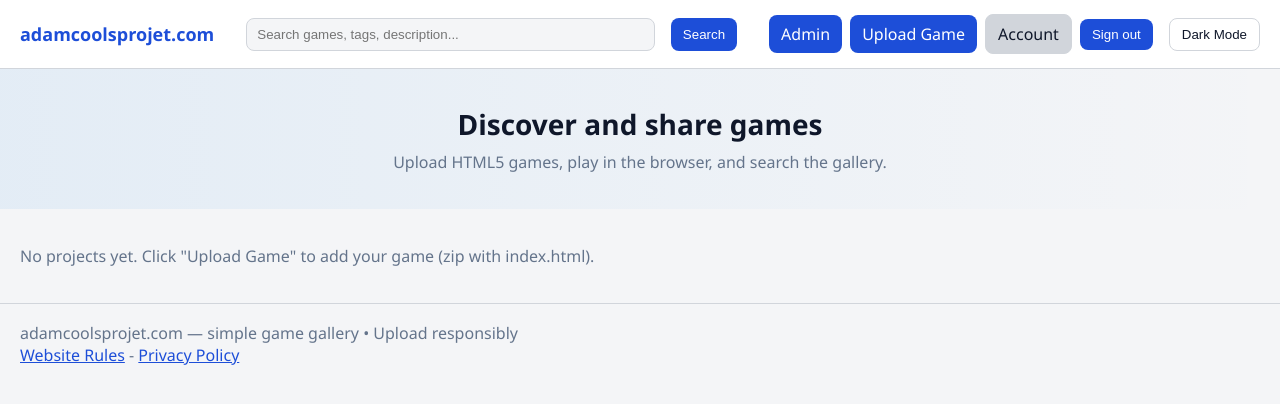
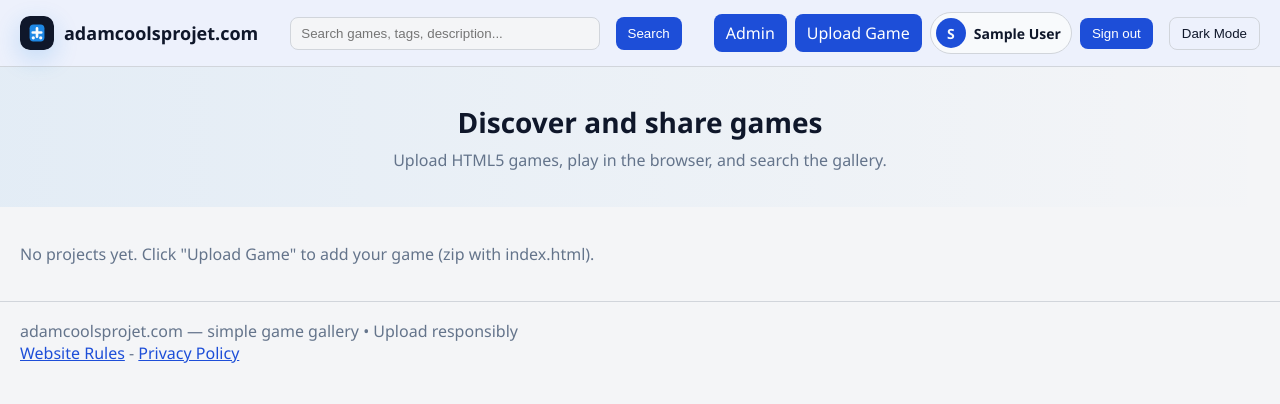
Before and after one commit to coolsadam00-oss/adamcoolsprojet, a Flask app: page / in a window 1280 px wide. Shown: the top 404 px of the page. Run offline with Flask 2, Linux system fonts and the light colour scheme; the visitor is signed in with stand-in values (Sample User, id 1); data comes from the database, SQL or seed files in the repository; data that the repository does not hold is empty; some libraries are stand-ins or nearby versions.

Commit message:
Add profile menu and username search

```diff
--- a/app.py
+++ b/app.py
@@ -67,6 +67,7 @@ def inject_site_name():
         "ui_accent": get_setting("accent_color", ""),
         "current_user": current_user(),
         "is_admin": is_admin(),
+        "display_name": display_name(current_user()),
     }
 
 
@@ -205,6 +206,12 @@ def current_user():
 def is_admin():
     user = current_user()
     return bool(user and user["is_admin"])
+
+
+def display_name(user):
+    if not user:
+        return ""
+    return user["name"] or user["email"].split("@")[0]
 
 
 def login_required(view):
@@ -378,8 +385,15 @@ def index():
         ).fetchall()
     else:
         rows = db.execute("SELECT * FROM projects ORDER BY id DESC").fetchall()
+    if q:
+        users = db.execute(
+            "SELECT id, name FROM users WHERE email_verified = 1 AND name LIKE ? ORDER BY name LIMIT 12",
+            (like,),
+        ).fetchall()
+    else:
+        users = []
     projects = [dict(r) for r in rows]
-    return render_template("index.html", projects=projects, q=q)
+    return render_template("index.html", projects=projects, users=users, q=q)
 
 
 @app.route("/login", methods=["GET", "POST"])
@@ -551,6 +565,26 @@ def logout():
 @login_required
 def account():
     return render_template("account.html")
+
+
+@app.route("/account/profile", methods=["POST"])
+@login_required
+def update_profile():
+    username = " ".join(request.form.get("username", "").split())
+    if len(username) < 2 or len(username) > 32:
+        flash("Username must be 2 to 32 characters.")
+        return redirect(url_for("account"))
+    if not re.fullmatch(r"[A-Za-z0-9 _.-]+", username):
+        flash("Username can use letters, numbers, spaces, dots, dashes, and underscores.")
+        return redirect(url_for("account"))
+    get_db().execute(
+        "UPDATE users SET name = ? WHERE id = ?",
+        (username, current_user()["id"]),
+    )
+    get_db().commit()
+    g.current_user = None
+    flash("Username saved.")
+    return redirect(url_for("account"))
 
 
 @app.route("/account/delete", methods=["POST"])
--- a/static/style.css
+++ b/static/style.css
@@ -28,8 +28,11 @@ body{font-family:Segoe UI,Arial,Helvetica,sans-serif;background:var(--bg);color:
 a{color:inherit}
 
 /* Topbar */
-.topbar{display:flex;align-items:center;justify-content:space-between;gap:14px;padding:14px 20px;background:var(--surface);border-bottom:1px solid var(--border)}
-.brand{font-weight:700;font-size:18px;color:var(--accent)}
+.topbar{display:flex;align-items:center;justify-content:space-between;gap:14px;padding:12px 20px;background:color-mix(in srgb,var(--surface) 92%,var(--accent) 8%);border-bottom:1px solid var(--border);position:sticky;top:0;z-index:10}
+.brand{font-weight:800;font-size:18px;color:var(--text);text-decoration:none}
+.brand-lockup{display:inline-flex;align-items:center;gap:10px;min-width:0}
+.brand-lockup img{width:34px;height:34px;border-radius:10px;box-shadow:0 8px 24px rgba(30,136,229,0.22)}
+.brand-lockup span{overflow:hidden;text-overflow:ellipsis;white-space:nowrap}
 .topbar .search{flex:1;margin:0 18px}
 .topbar .search form{display:flex;gap:8px}
 .topbar input{width:100%;padding:8px 10px;border-radius:8px;border:1px solid var(--border);background:var(--bg);color:inherit}
@@ -40,6 +43,9 @@ a{color:inherit}
 .actions{display:flex;align-items:center;gap:8px;flex-wrap:wrap}
 .inline-form{display:inline}
 .inline-form button{margin-left:0}
+.profile-chip{display:inline-flex;align-items:center;gap:8px;padding:5px 10px 5px 5px;border:1px solid var(--border);border-radius:999px;background:var(--card);color:var(--text);text-decoration:none;max-width:220px}
+.profile-avatar{display:inline-grid;place-items:center;width:30px;height:30px;border-radius:999px;background:var(--accent);color:#f8fafc;font-weight:800;font-size:14px;flex:0 0 auto}
+.profile-name{overflow:hidden;text-overflow:ellipsis;white-space:nowrap;font-weight:700;font-size:14px}
 
 /* Hero */
 .hero{padding:36px 20px;text-align:center;background:linear-gradient(90deg, rgba(30,136,229,0.08), transparent)}
@@ -61,6 +67,10 @@ main{padding:20px}
 .card-actions{margin-top:12px}
 .card .view{display:inline-block;padding:8px 12px;background:var(--success);color:#fff;border-radius:8px;text-decoration:none}
 .card:hover{transform:translateY(-4px);transition:all 0.16s ease}
+.people-results{margin:0 0 20px}
+.people-results h2{font-size:18px;margin:0 0 10px}
+.people-list{display:flex;gap:10px;flex-wrap:wrap}
+.person-pill{display:inline-flex;align-items:center;gap:8px;padding:8px 12px;border:1px solid var(--border);border-radius:999px;background:var(--card)}
 
 /* Upload & view pages */
 .upload-main,.view-main{max-width:980px;margin:24px auto;padding:0 18px}
@@ -79,7 +89,7 @@ button.danger{background:var(--danger)}
 .auth-main{min-height:100vh;display:grid;place-items:center;padding:28px;background:radial-gradient(circle at top left, var(--accent-soft), transparent 34%),var(--bg)}
 .auth-shell{width:min(1040px,100%);display:grid;grid-template-columns:minmax(260px,0.9fr) minmax(320px,1.1fr);gap:28px;align-items:start}
 .auth-intro{padding:28px 4px}
-.auth-brand{display:inline-block;color:var(--accent);font-weight:800;text-decoration:none;margin-bottom:28px}
+.auth-brand{color:var(--accent);font-weight:800;text-decoration:none;margin-bottom:28px}
 .auth-intro h1{font-size:clamp(34px,5vw,56px);line-height:1.02;margin:0 0 18px;max-width:10ch}
 .auth-intro p{color:var(--muted);font-size:17px;line-height:1.6;max-width:48ch}
 .guest-link,.google-link{display:inline-block;margin-top:12px;color:var(--text);text-decoration:none;border:1px solid var(--border);border-radius:8px;padding:10px 14px;background:var(--surface)}
@@ -105,6 +115,10 @@ button.danger{background:var(--danger)}
 
 .account-main{max-width:720px;margin:28px auto;padding:0 18px}
 .account-panel{background:var(--card);border:1px solid var(--border);border-radius:8px;padding:18px}
+.profile-form{margin-top:18px;background:var(--surface);border:1px solid var(--border);border-radius:8px;padding:16px}
+.profile-form h2{margin:0 0 8px;font-size:20px}
+.profile-form label{display:block;margin:14px 0;color:var(--muted);font-size:13px}
+.profile-form input{width:100%;margin-top:6px;padding:11px 12px;border-radius:8px;border:1px solid var(--border);background:var(--bg);color:inherit}
 .danger-zone{margin-top:22px;background:var(--surface);border:1px solid var(--border);border-radius:8px;padding:16px}
 .danger-zone h2{margin:0 0 8px;font-size:20px}
 .danger-zone p{color:var(--muted);line-height:1.5}
--- a/templates/admin.html
+++ b/templates/admin.html
@@ -4,12 +4,13 @@
   <meta charset="utf-8" />
   <meta name="viewport" content="width=device-width,initial-scale=1" />
   <title>Admin - {{ site_name }}</title>
+  <link rel="icon" href="/static/site-icon.svg" type="image/svg+xml">
   <link rel="stylesheet" href="/static/style.css">
   {% if ui_accent %}<style>:root{--accent:{{ ui_accent }};}</style>{% endif %}
 </head>
 <body>
   <nav class="topbar">
-    <div class="brand">{{ site_name }}</div>
+    <a class="brand brand-lockup" href="/"><img src="/static/site-icon.svg" alt=""> <span>{{ site_name }}</span></a>
     <div class="actions">
       <a class="btn" href="/">Back</a>
       <a class="btn" href="/upload">Upload Game</a>
--- a/templates/index.html
+++ b/templates/index.html
@@ -4,12 +4,13 @@
   <meta charset="utf-8" />
   <meta name="viewport" content="width=device-width,initial-scale=1" />
   <title>{{ site_name }} — Games</title>
+  <link rel="icon" href="/static/site-icon.svg" type="image/svg+xml">
   <link rel="stylesheet" href="/static/style.css">
   {% if ui_accent %}<style>:root{--accent:{{ ui_accent }};}</style>{% endif %}
 </head>
 <body>
   <nav class="topbar">
-    <div class="brand">{{ site_name }}</div>
+    <a class="brand brand-lockup" href="/"><img src="/static/site-icon.svg" alt=""> <span>{{ site_name }}</span></a>
     <div class="search">
       <form method="get" action="/">
         <input name="q" placeholder="Search games, tags, description..." value="{{ q|e }}" />
@@ -22,7 +23,10 @@
         <a class="btn" href="/upload">Upload Game</a>
       {% endif %}
       {% if current_user %}
-        <a class="btn secondary" href="/account">Account</a>
+        <a class="profile-chip" href="/account" aria-label="Open account">
+          <span class="profile-avatar">{{ display_name[:1]|upper }}</span>
+          <span class="profile-name">{{ display_name }}</span>
+        </a>
         <form method="post" action="/logout" class="inline-form"><button type="submit">Sign out</button></form>
       {% else %}
         <a class="btn secondary" href="/login">Sign in</a>
@@ -37,6 +41,20 @@
   </header>
 
   <main>
+    {% if q and users|length > 0 %}
+      <section class="people-results">
+        <h2>Players</h2>
+        <div class="people-list">
+          {% for u in users %}
+            <div class="person-pill">
+              <span class="profile-avatar">{{ (u.name or '?')[:1]|upper }}</span>
+              <span>{{ u.name }}</span>
+            </div>
+          {% endfor %}
+        </div>
+      </section>
+    {% endif %}
+
     {% if projects|length == 0 %}
       <p class="empty">No projects yet. Click "Upload Game" to add your game (zip with index.html).</p>
     {% endif %}
--- a/templates/login.html
+++ b/templates/login.html
@@ -4,6 +4,7 @@
   <meta charset="utf-8" />
   <meta name="viewport" content="width=device-width,initial-scale=1" />
   <title>Sign in - {{ site_name }}</title>
+  <link rel="icon" href="/static/site-icon.svg" type="image/svg+xml">
   <link rel="stylesheet" href="/static/style.css">
   {% if ui_accent %}<style>:root{--accent:{{ ui_accent }};}</style>{% endif %}
 </head>
@@ -11,7 +12,7 @@
   <main class="auth-main">
     <section class="auth-shell">
       <div class="auth-intro">
-        <a class="auth-brand" href="/">{{ site_name }}</a>
+        <a class="auth-brand brand-lockup" href="/"><img src="/static/site-icon.svg" alt=""> <span>{{ site_name }}</span></a>
         <h1>Play as guest, sign in when you want an account.</h1>
         <p>Search and play games without logging in. Create an account to keep your identity, verify your email, and unlock admin tools if you have access.</p>
         <a class="guest-link" href="/">Continue as guest</a>
--- a/templates/privacy.html
+++ b/templates/privacy.html
@@ -4,12 +4,13 @@
   <meta charset="utf-8" />
   <meta name="viewport" content="width=device-width,initial-scale=1" />
   <title>Privacy Policy - {{ site_name }}</title>
+  <link rel="icon" href="/static/site-icon.svg" type="image/svg+xml">
   <link rel="stylesheet" href="/static/style.css">
   {% if ui_accent %}<style>:root{--accent:{{ ui_accent }};}</style>{% endif %}
 </head>
 <body>
   <nav class="topbar">
-    <div class="brand">{{ site_name }}</div>
+    <a class="brand brand-lockup" href="/"><img src="/static/site-icon.svg" alt=""> <span>{{ site_name }}</span></a>
     <div class="actions"><a class="btn" href="/">Back</a></div>
   </nav>
   <main class="legal-main">
--- a/templates/terms.html
+++ b/templates/terms.html
@@ -4,12 +4,13 @@
   <meta charset="utf-8" />
   <meta name="viewport" content="width=device-width,initial-scale=1" />
   <title>Website Rules - {{ site_name }}</title>
+  <link rel="icon" href="/static/site-icon.svg" type="image/svg+xml">
   <link rel="stylesheet" href="/static/style.css">
   {% if ui_accent %}<style>:root{--accent:{{ ui_accent }};}</style>{% endif %}
 </head>
 <body>
   <nav class="topbar">
-    <div class="brand">{{ site_name }}</div>
+    <a class="brand brand-lockup" href="/"><img src="/static/site-icon.svg" alt=""> <span>{{ site_name }}</span></a>
     <div class="actions"><a class="btn" href="/">Back</a></div>
   </nav>
   <main class="legal-main">
--- a/templates/upload.html
+++ b/templates/upload.html
@@ -4,12 +4,13 @@
   <meta charset="utf-8" />
   <meta name="viewport" content="width=device-width,initial-scale=1" />
   <title>Upload — {{ site_name }}</title>
+  <link rel="icon" href="/static/site-icon.svg" type="image/svg+xml">
   <link rel="stylesheet" href="/static/style.css">
   {% if ui_accent %}<style>:root{--accent:{{ ui_accent }};}</style>{% endif %}
 </head>
 <body>
   <nav class="topbar">
-    <div class="brand">{{ site_name }}</div>
+    <a class="brand brand-lockup" href="/"><img src="/static/site-icon.svg" alt=""> <span>{{ site_name }}</span></a>
     <div class="actions">
       <a class="btn" href="/">Back</a>
       <a class="btn" href="/admin">Admin</a>
```
Also changed, not shown: templates/account.html (+17 -1 lines), templates/view.html (+6 -2 lines), tests/test_app.py (+26 -0 lines), static/site-icon.svg (added).
